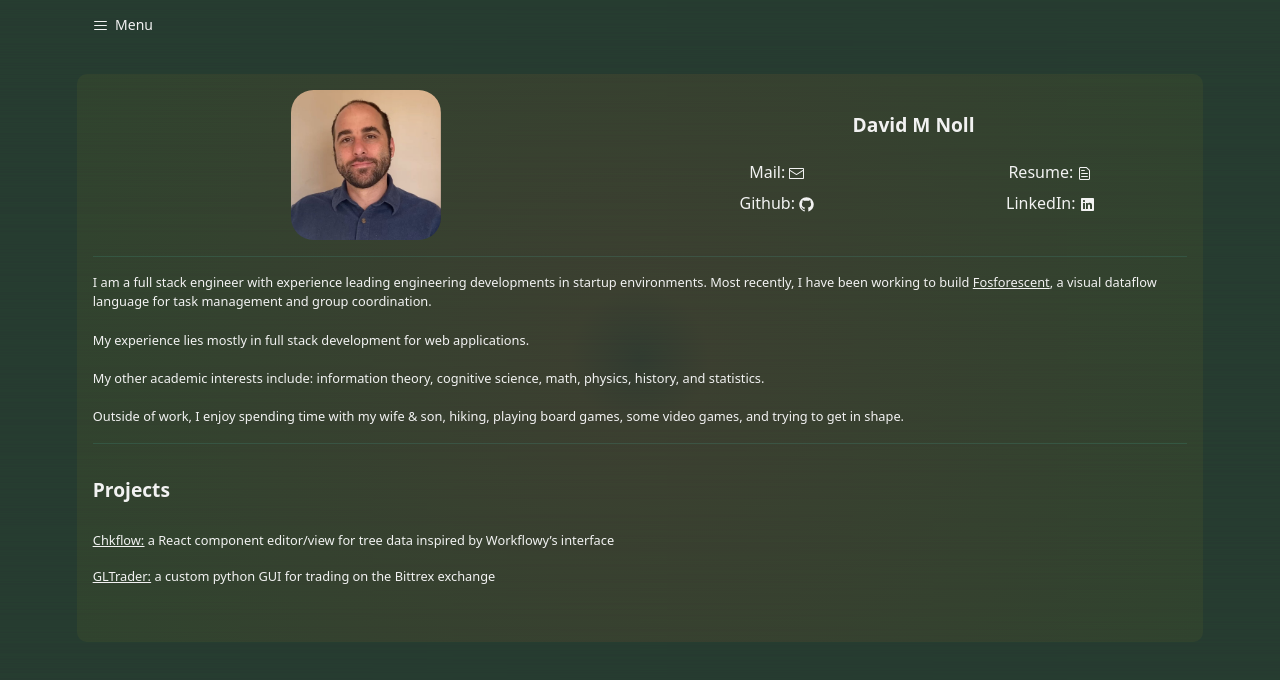
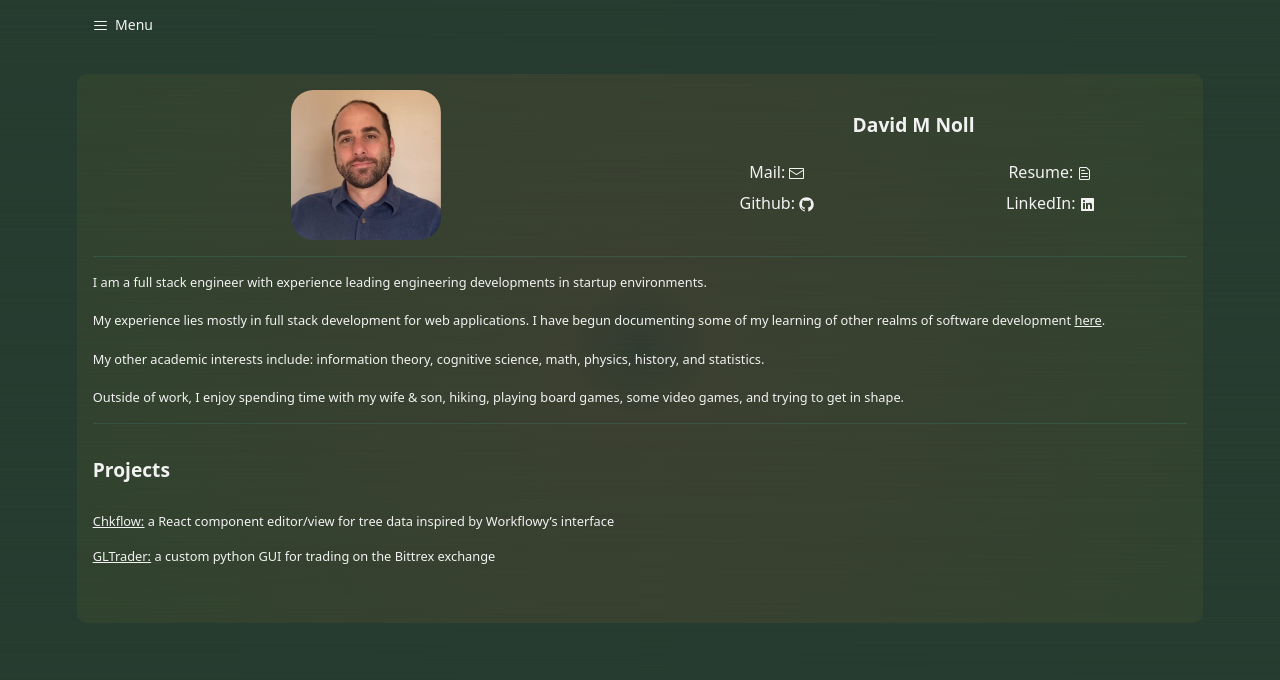
Before and after one commit to davidmnoll/davidmnoll.github.io, a React (Vite) app: page / in a window 1280 px wide. Shown: the top 680 px of the page. Built offline with nearby package versions, Linux system fonts and the light colour scheme.

Commit message:
changed about section

```diff
--- a/src/components/sections/About.tsx
+++ b/src/components/sections/About.tsx
@@ -91,10 +91,10 @@ export default function Home() {
         margin: '1rem 0',
         fontSize: '.8rem',
       }}  className="border-whispyblue/10 border-b border-t">
-        I am a full stack engineer with experience leading engineering developments in startup environments.  Most recently, I have been working to build <a href="https://info.fosforescent.com" className="underline">Fosforescent</a>, a visual dataflow language for task management and group coordination.
+        I am a full stack engineer with experience leading engineering developments in startup environments.
         <br />
         <br />
-        My experience lies mostly in full stack development for web applications.
+        My experience lies mostly in full stack development for web applications.  I have begun documenting some of my learning of other realms of software development <a href="https://davidmnoll.substack.com/" className='underline'>here</a>.
         <br />
         {/* <br />
         I'm interested in learning more about all kinds of subjects including workflows, decentralized systems, functional programming, machine learning, combinator & graph rewriting systems
```
